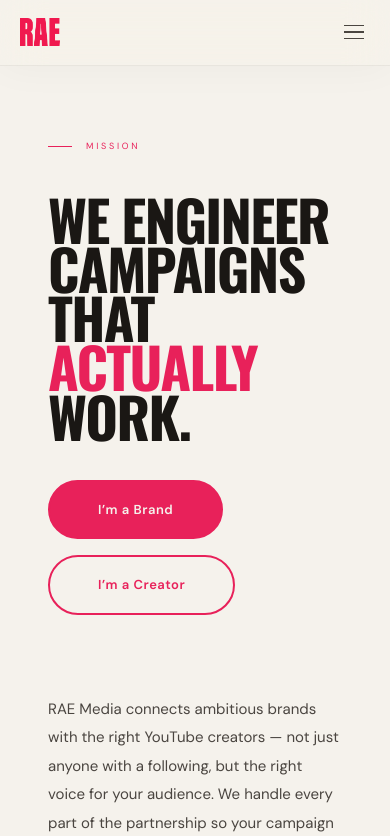
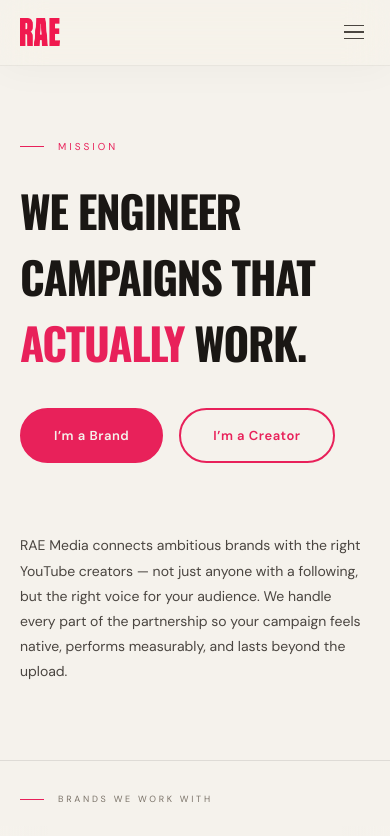
Before and after one commit to code-vers/rae-media, a Next.js app: page / in a window 390 px wide. Shown: the top 836 px of the page. Built offline with nearby package versions, Linux system fonts and the light colour scheme.

Commit message:
feat: improve responsive layout and text styling for the Banner component and update the Brand Testimonials label.

```diff
--- a/src/component/Banner.jsx
+++ b/src/component/Banner.jsx
@@ -1,35 +1,37 @@
-
 const Banner = () => {
   return (
     <section
       id="mission"
-      className="bg-(--cream) pt-35 px-12 pb-25 grid md:grid-cols-2 gap-20 items-center min-h-screen"
+      className="bg-(--cream) pt-32 px-5 pb-16 md:pt-40 md:px-8 md:pb-20 lg:pt-48 lg:px-12 lg:pb-25 grid grid-cols-1 md:grid-cols-2 gap-12 md:gap-16 lg:gap-20 items-center min-h-[90vh] lg:min-h-screen"
     >
       {/* Left Column */}
-      <div className="flex flex-col gap-10">
+      <div className="flex flex-col gap-6 md:gap-8 lg:gap-10">
         {/* Mission Label */}
-        <div className="flex items-center gap-3.5 text-[9px] tracking-[0.3em] uppercase text-(--red) font-normal">
+        <div className="flex items-center gap-3.5 text-[10px] md:text-[9px] tracking-[0.3em] uppercase text-(--red) font-normal">
           <span className="w-6 h-px bg-(--red) shrink-0" />
           Mission
         </div>
 
         {/* Heading */}
-        <h2 className="[font-family:var(--serif)]  text-[clamp(56px,6.5vw,104px)] font-bold leading-[0.88] tracking-[-0.03em] uppercase text-(--ink)">
-          We engineer<br />campaigns that<br />
+        <h2 className="[font-family:var(--serif)] text-[clamp(44px,11vw,104px)] md:text-[clamp(56px,6.5vw,104px)] font-bold leading-normal md:leading-[0.88] tracking-[-0.03em] uppercase text-(--ink)">
+          We engineer
+          <br />
+          campaigns that
+          <br />
           <em className="not-italic text-(--red)">actually</em> work.
         </h2>
 
         {/* Buttons */}
-        <div className="flex gap-4 flex-wrap">
+        <div className="flex  gap-4 mt-2">
           <a
             href="#contact"
-            className="[font-family:var(--sans)] text-[13px] tracking-[0.04em] font-semibold py-4.5 px-12 no-underline inline-block transition-all duration-280 ease-[cubic-bezier(0.25,0.46,0.45,0.94)] rounded-[60px] border-2 border-(--red) bg-(--red) text-(--cream) hover:bg-(--red-dk) hover:border-(--red-dk) hover:-translate-y-0.5 hover:shadow-[0_8px_24px_rgba(232,33,90,0.35)]"
+            className="[font-family:var(--sans)] text-[13px] tracking-[0.04em] font-semibold py-4 md:py-4.5 px-8 md:px-12 text-center no-underline inline-block transition-all duration-280 ease-[cubic-bezier(0.25,0.46,0.45,0.94)] rounded-[60px] border-2 border-(--red) bg-(--red) text-(--cream) hover:bg-(--red-dk) hover:border-(--red-dk) hover:-translate-y-0.5 hover:shadow-[0_8px_24px_rgba(232,33,90,0.35)]"
           >
             I&rsquo;m a Brand
           </a>
           <a
             href="#creators"
-            className="[font-family:var(--sans)] text-[13px] tracking-[0.04em] font-semibold py-4.5 px-12 no-underline inline-block transition-all duration-280 ease-[cubic-bezier(0.25,0.46,0.45,0.94)] rounded-[60px] border-2 border-(--red) bg-transparent text-(--red) hover:bg-(--red) hover:text-(--cream) hover:-translate-y-0.5 hover:shadow-[0_8px_24px_rgba(232,33,90,0.25)]"
+            className="[font-family:var(--sans)] text-[13px] tracking-[0.04em] font-semibold py-4 md:py-4.5 px-8 md:px-12 text-center no-underline inline-block transition-all duration-280 ease-[cubic-bezier(0.25,0.46,0.45,0.94)] rounded-[60px] border-2 border-(--red) bg-transparent text-(--red) hover:bg-(--red) hover:text-(--cream) hover:-translate-y-0.5 hover:shadow-[0_8px_24px_rgba(232,33,90,0.25)]"
           >
             I&rsquo;m a Creator
           </a>
@@ -37,8 +39,8 @@
       </div>
 
       {/* Right Column */}
-      <div className="flex flex-col gap-10 justify-center">
-        <p className="[font-family:var(--body-serif)] text-[15px] leading-[1.9] text-(--ink-mid) font-normal">
+      <div className="flex flex-col gap-6 md:gap-10 justify-center">
+        <p className="[font-family:var(--body-serif)] text-[14px] md:text-[15px] leading-[1.8] md:leading-[1.9] text-(--ink-mid) font-normal">
           RAE Media connects ambitious brands with the right YouTube creators —
           not just anyone with a following, but the right voice for your
           audience. We handle every part of the partnership so your campaign
--- a/src/component/BrandTestimonials.jsx
+++ b/src/component/BrandTestimonials.jsx
@@ -33,9 +33,10 @@
       className="py-12 px-5 md:py-16 md:px-8 lg:py-22 lg:px-12 bg-(--cream) border-t border-(--border)"
     >
       <div className="mb-8 md:mb-12 lg:mb-16">
-        <div className="text-[10px] md:text-xs tracking-[0.2em] uppercase text-(--red) font-semibold mb-3 md:mb-4">
-          Brand Testimonials
-        </div>
+          <div className="flex items-center gap-3.5 text-[10px] md:text-[9px] tracking-[0.3em] uppercase text-(--ink-lt) font-normal mb-6 md:mb-8">
+            <span className="w-6 h-px bg-(--red) shrink-0" />
+            Brand Testimonials
+          </div>
         <h2 className="[font-family:var(--serif)] text-[clamp(36px,6vw,72px)] font-bold leading-[0.88] tracking-[-0.03em] uppercase text-(--ink) mt-2 md:mt-3">
           Here&apos;s what our
           <br />
```
